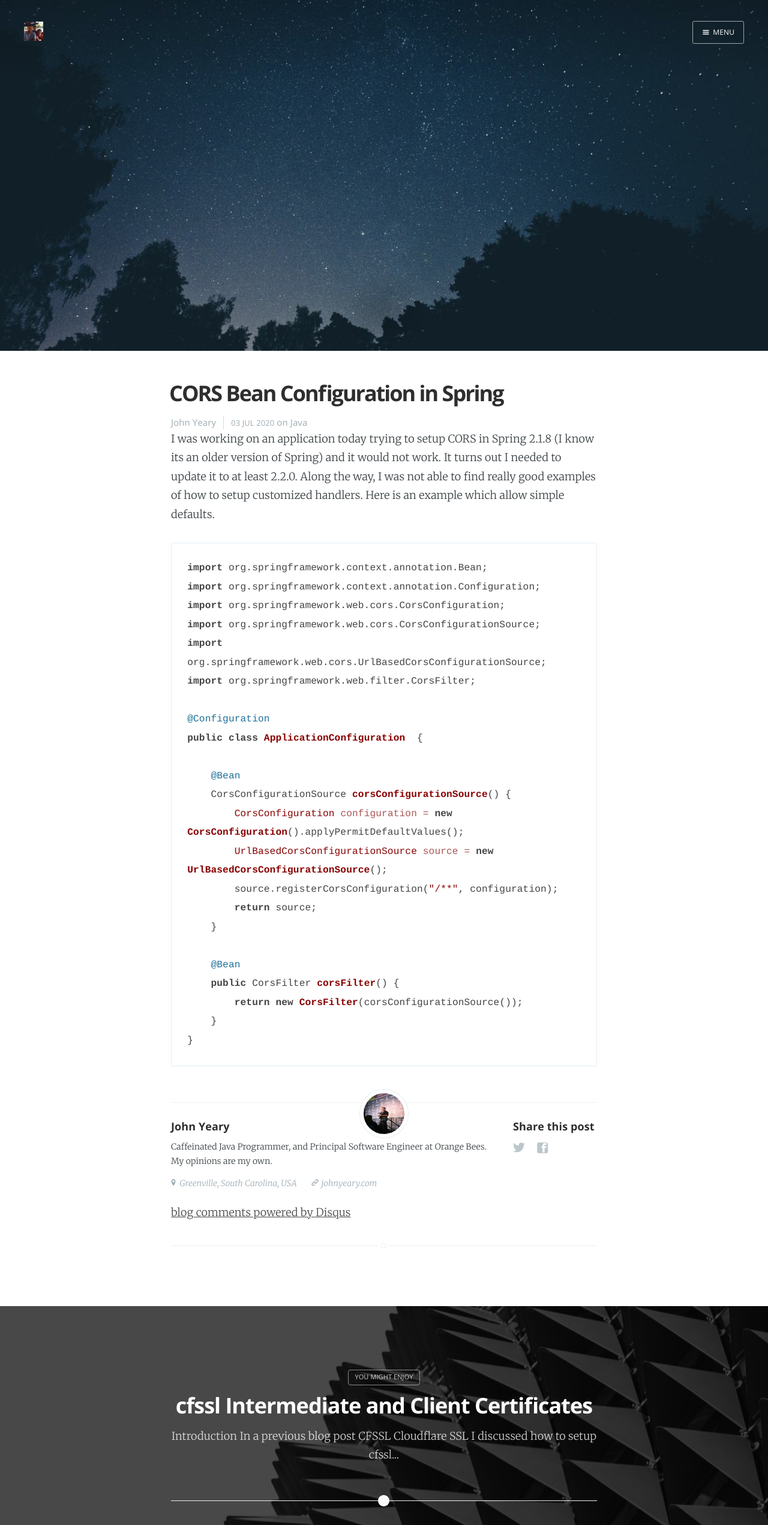
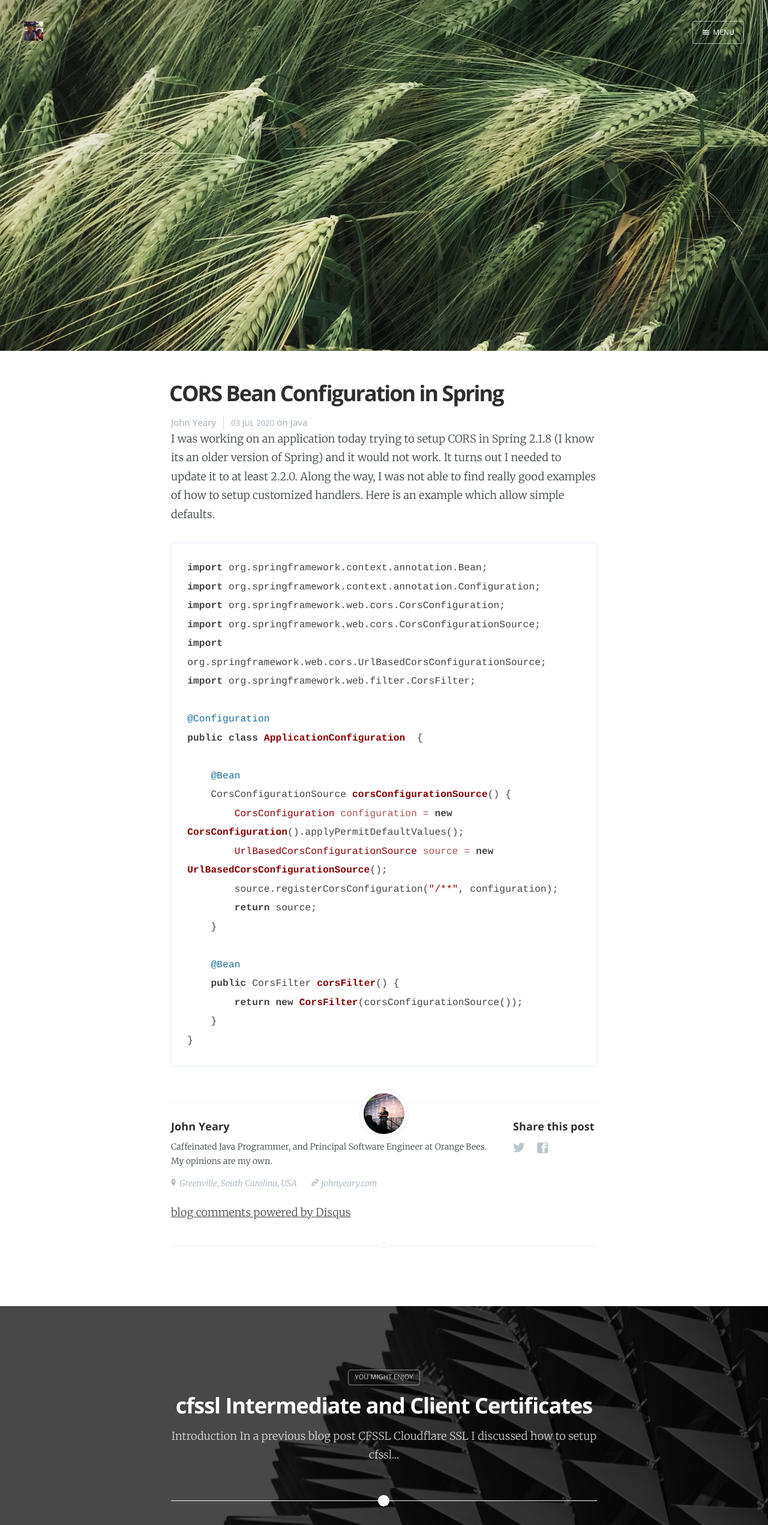
Before and after one commit to jyeary/jyeary.github.io, a Jekyll site: the page built from _posts/2020-07-02-cors-beans.md, in a window 1280 px wide. Shown: the whole page at 60% size. Built offline with Jekyll 4.4.1, drawn with Linux system fonts in a browser that asks for light colours; nearby versions of some CDN libraries; comment, search, counter and statistics services are not loaded.

Commit message:
Added image

```diff
--- a/_posts/2020-07-02-cors-beans.md
+++ b/_posts/2020-07-02-cors-beans.md
@@ -1,6 +1,6 @@
 ---
 layout: post
-cover: 'assets/images/cover4.jpg'
+cover: 'assets/images/green-wheat-field-4507967.jpg'
 logo: 'assets/images/logo.jpg'
 navigation: true
 author: jyeary
```
Also changed, not shown: assets/images/green-wheat-field-4507967.jpg (added).
